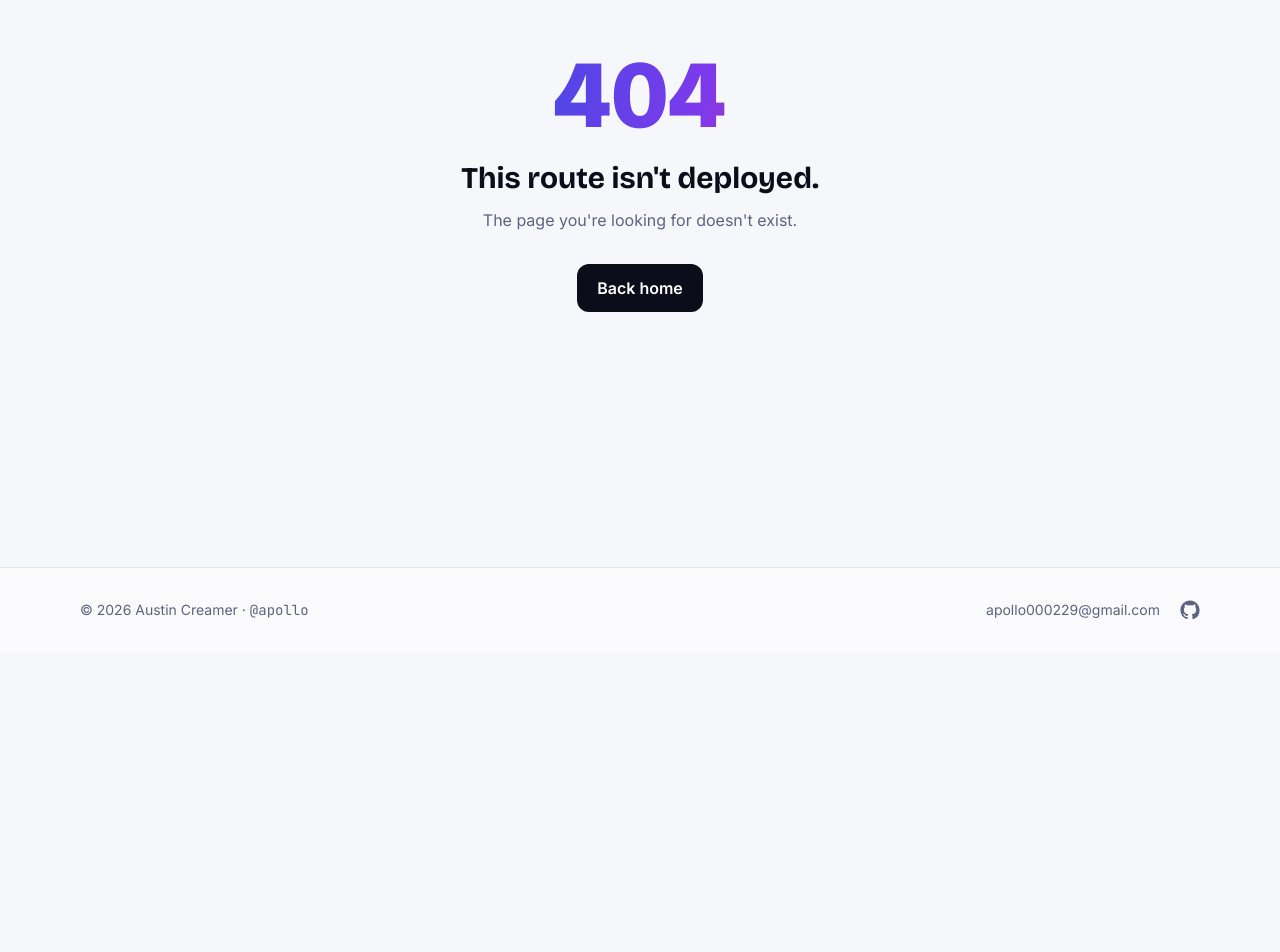
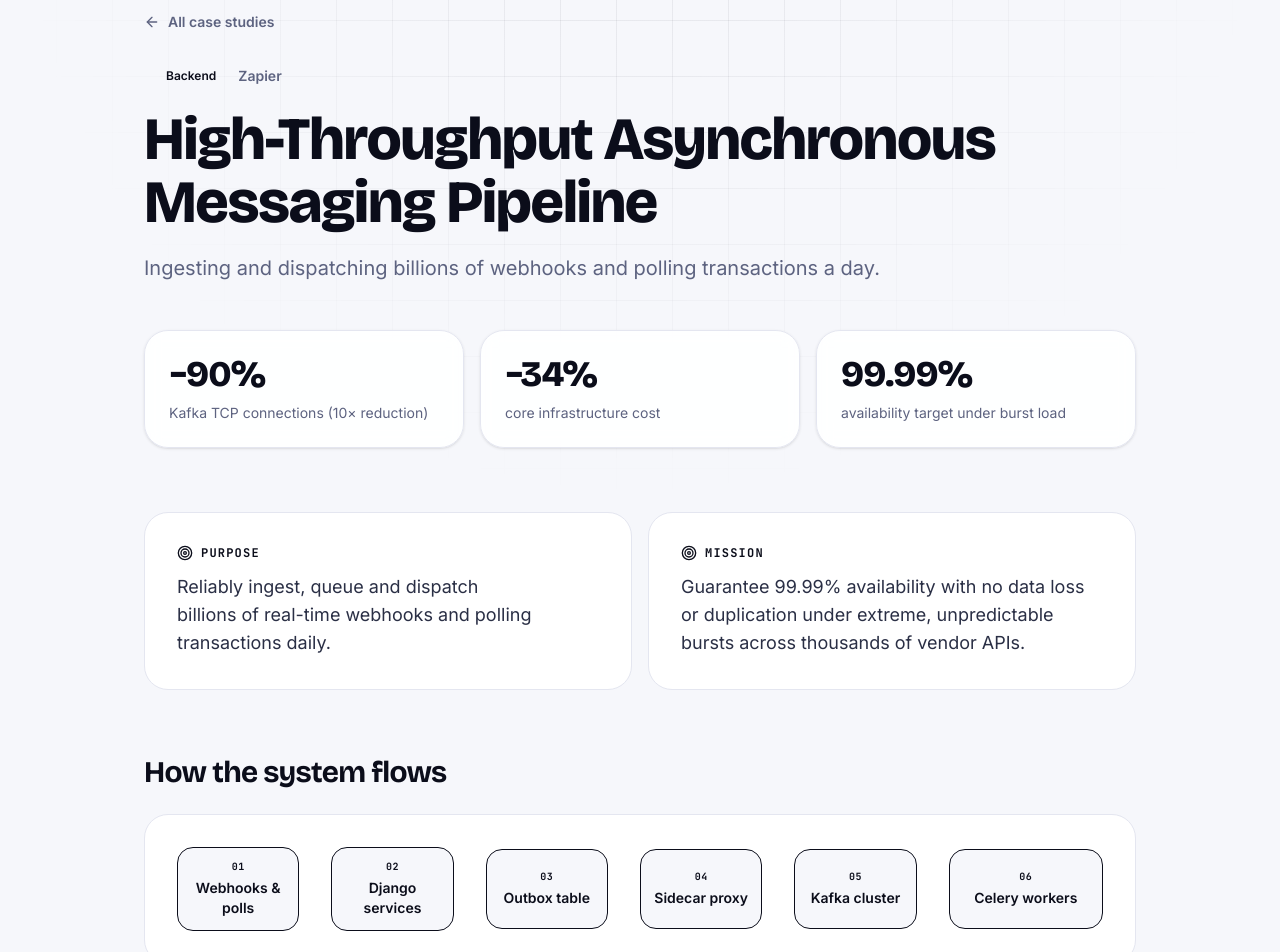
Before and after one commit to Apollo0229/portfolio, a Next.js app: page /projects/async-messaging-pipeline/ in a window 1280 px wide. Before the commit this address had no page. Shown: the part 148-1100 px from the top of the page. Before the commit the page ends 800 px from the top, so only its background shows below. Built offline with nearby package versions, Linux system fonts and the light colour scheme.

Commit message:
feat(case-study): add project pages with animated system-flow diagrams

```diff
--- /dev/null
+++ b/src/app/projects/[slug]/page.tsx
@@ -0,0 +1,163 @@
+import type { Metadata } from "next";
+import Link from "next/link";
+import { notFound } from "next/navigation";
+import { ArrowLeft, ArrowRight, CheckCircle2, Flame, Layers, Target, Wrench } from "lucide-react";
+import { getProject, projects } from "@/data/projects";
+import { FlowDiagram } from "@/components/flow-diagram";
+import { Reveal } from "@/components/effects/reveal";
+import { CountUp } from "@/components/effects/count-up";
+import { Chip, TrackBadge, trackColor } from "@/components/ui";
+
+export const dynamicParams = false;
+
+export function generateStaticParams() {
+  return projects.map((p) => ({ slug: p.slug }));
+}
+
+export async function generateMetadata({ params }: PageProps<"/projects/[slug]">): Promise<Metadata> {
+  const project = getProject((await params).slug);
+  return project ? { title: project.title, description: project.tagline } : {};
+}
+
+export default async function CaseStudy({ params }: PageProps<"/projects/[slug]">) {
+  const project = getProject((await params).slug);
+  if (!project) notFound();
+
+  const color = trackColor[project.track];
+  const index = projects.indexOf(project);
+  const next = projects[(index + 1) % projects.length];
+  const prev = projects[(index - 1 + projects.length) % projects.length];
+
+  const story = [
+    { icon: Layers, title: "Architecture", body: project.architecture },
+    { icon: Flame, title: "The hard part", body: project.challenge },
+    { icon: Wrench, title: "What I built", body: project.solution },
+    { icon: CheckCircle2, title: "Outcome", body: project.results },
+  ];
+
+  return (
+    <article>
+      <header className="relative isolate overflow-hidden pt-32 pb-16 sm:pt-40">
+        <div aria-hidden className="absolute inset-0 -z-10">
+          <div
+            className="absolute -top-32 left-1/2 size-[40rem] -translate-x-1/2 animate-float rounded-full blur-3xl"
+            style={{ background: `color-mix(in oklab, ${color} 22%, transparent)` }}
+          />
+          <div className="absolute inset-0 bg-grid [mask-image:radial-gradient(ellipse_at_top,black_20%,transparent_70%)]" />
+        </div>
+
+        <div className="mx-auto max-w-5xl px-4">
+          <Reveal>
+            <Link
+              href="/#work"
+              className="group mb-8 inline-flex items-center gap-2 text-sm font-semibold text-muted transition-colors hover:text-ink"
+            >
+              <ArrowLeft className="size-4 transition-transform group-hover:-translate-x-1" />
+              All case studies
+            </Link>
+            <div className="flex flex-wrap items-center gap-3">
+              <TrackBadge track={project.track} />
+              <span className="text-sm font-semibold text-muted">{project.company}</span>
+            </div>
+            <h1 className="mt-5 font-display text-4xl leading-[1.05] font-extrabold tracking-tight text-balance sm:text-6xl">
+              {project.title}
+            </h1>
+            <p className="mt-5 max-w-3xl text-xl text-pretty text-muted">{project.tagline}</p>
+          </Reveal>
+
+          <dl className="mt-12 grid gap-4 sm:grid-cols-3">
+            {project.metrics.map((m, i) => (
+              <Reveal key={m.label} delay={0.1 + i * 0.08}>
+                <div className="h-full rounded-3xl border border-line bg-white/90 p-6 shadow-sm backdrop-blur">
+                  <dt className="sr-only">{m.label}</dt>
+                  <dd>
+                    <CountUp
+                      value={m.value}
+                      className="block font-display text-3xl font-extrabold tracking-tight sm:text-4xl"
+                    />
+                    <span className="mt-2 block text-sm text-muted">{m.label}</span>
+                  </dd>
+                </div>
+              </Reveal>
+            ))}
+          </dl>
+        </div>
+      </header>
+
+      <div className="mx-auto max-w-5xl space-y-16 px-4 pb-24">
+        <Reveal>
+          <div className="grid gap-4 md:grid-cols-2">
+            <div className="rounded-3xl border border-line bg-white p-6 sm:p-8">
+              <p className="flex items-center gap-2 font-mono text-xs font-bold tracking-widest uppercase" style={{ color }}>
+                <Target className="size-4" /> Purpose
+              </p>
+              <p className="mt-3 text-lg text-pretty text-ink-soft">{project.purpose}</p>
+            </div>
+            <div className="rounded-3xl border border-line bg-white p-6 sm:p-8">
+              <p className="flex items-center gap-2 font-mono text-xs font-bold tracking-widest uppercase" style={{ color }}>
+                <Target className="size-4" /> Mission
+              </p>
+              <p className="mt-3 text-lg text-pretty text-ink-soft">{project.mission}</p>
+            </div>
+          </div>
+        </Reveal>
+
+        <section>
+          <Reveal>
+            <h2 className="mb-6 font-display text-3xl font-bold tracking-tight">How the system flows</h2>
+          </Reveal>
+          <FlowDiagram flow={project.flow} loop={project.loop} color={color} />
+        </section>
+
+        <section className="space-y-6">
+          {story.map(({ icon: Icon, title, body }, i) => (
+            <Reveal key={title} delay={i * 0.04}>
+              <div className="grid gap-4 rounded-3xl border border-line bg-white p-6 sm:grid-cols-[14rem_1fr] sm:p-8">
+                <h2 className="flex items-center gap-3 font-display text-xl font-bold">
+                  <span
+                    className="grid size-10 place-items-center rounded-xl text-white"
+                    style={{ background: color }}
+                  >
+                    <Icon className="size-5" />
+                  </span>
+                  {title}
+                </h2>
+                <p className="text-lg leading-relaxed text-pretty text-ink-soft">{body}</p>
+              </div>
+            </Reveal>
+          ))}
+        </section>
+
+        <Reveal>
+          <h2 className="mb-4 font-display text-2xl font-bold">Stack</h2>
+          <div className="flex flex-wrap gap-2">
+            {project.stack.map((s) => (
+              <Chip key={s}>{s}</Chip>
+            ))}
+          </div>
+        </Reveal>
+
+        <nav aria-label="More case studies" className="grid gap-4 border-t border-line pt-10 sm:grid-cols-2">
+          <Link
+            href={`/projects/${prev.slug}/`}
+            className="group rounded-3xl border border-line bg-white p-6 transition hover:-translate-y-1 hover:shadow-lg"
+          >
+            <span className="flex items-center gap-2 text-sm font-semibold text-muted">
+              <ArrowLeft className="size-4 transition-transform group-hover:-translate-x-1" /> Previous
+            </span>
+            <span className="mt-2 block font-display text-lg font-bold">{prev.title}</span>
+          </Link>
+          <Link
+            href={`/projects/${next.slug}/`}
+            className="group rounded-3xl border border-line bg-white p-6 text-right transition hover:-translate-y-1 hover:shadow-lg"
+          >
+            <span className="flex items-center justify-end gap-2 text-sm font-semibold text-muted">
+              Next <ArrowRight className="size-4 transition-transform group-hover:translate-x-1" />
+            </span>
+            <span className="mt-2 block font-display text-lg font-bold">{next.title}</span>
+          </Link>
+        </nav>
+      </div>
+    </article>
+  );
+}
--- /dev/null
+++ b/src/components/flow-diagram.tsx
@@ -0,0 +1,57 @@
+"use client";
+
+import { motion } from "motion/react";
+import { RotateCcw } from "lucide-react";
+import type { Project } from "@/data/projects";
+
+/** The project's request path as a pipeline with data pulses moving along it. */
+export function FlowDiagram({ flow, loop, color }: { flow: string[]; loop: Project["loop"]; color: string }) {
+  return (
+    <div className="rounded-3xl border border-line bg-white p-6 sm:p-8">
+      <ol className="flex flex-col items-stretch gap-0 lg:flex-row lg:items-center">
+        {flow.map((step, i) => (
+          <li key={step} className="flex flex-col items-center lg:flex-1 lg:flex-row">
+            <motion.div
+              initial={{ opacity: 0, y: 16 }}
+              whileInView={{ opacity: 1, y: 0 }}
+              viewport={{ once: true }}
+              transition={{ delay: i * 0.12, duration: 0.5 }}
+              className="relative w-full rounded-2xl border bg-canvas px-3 py-3 text-center text-sm font-semibold text-ink lg:min-h-20 lg:content-center"
+              style={{ borderColor: `color-mix(in oklab, ${color} 35%, white)` }}
+            >
+              <span
+                className="mb-1 block font-mono text-[10px] font-bold tracking-wider uppercase"
+                style={{ color }}
+              >
+                {String(i + 1).padStart(2, "0")}
+              </span>
+              {step}
+            </motion.div>
+            {i < flow.length - 1 && <Connector color={color} delay={i * 0.25} />}
+          </li>
+        ))}
+      </ol>
+      {loop && (
+        <p
+          className="mt-6 flex items-center justify-center gap-2 rounded-xl border border-dashed px-4 py-2.5 text-center text-sm font-medium"
+          style={{ borderColor: color, color }}
+        >
+          <RotateCcw className="size-4 shrink-0" />
+          Step {String(loop.from + 1).padStart(2, "0")} → Step {String(loop.to + 1).padStart(2, "0")}: {loop.label}
+        </p>
+      )}
+    </div>
+  );
+}
+
+function Connector({ color, delay }: { color: string; delay: number }) {
+  return (
+    <div aria-hidden className="relative h-8 w-0.5 shrink-0 lg:h-0.5 lg:w-8">
+      <div className="absolute inset-0" style={{ background: `color-mix(in oklab, ${color} 30%, white)` }} />
+      <span
+        className="absolute -left-[3px] size-2 animate-pulse-y rounded-full lg:-top-[3px] lg:left-auto lg:animate-pulse-x"
+        style={{ background: color, boxShadow: `0 0 10px ${color}`, animationDelay: `${delay}s` }}
+      />
+    </div>
+  );
+}
```
